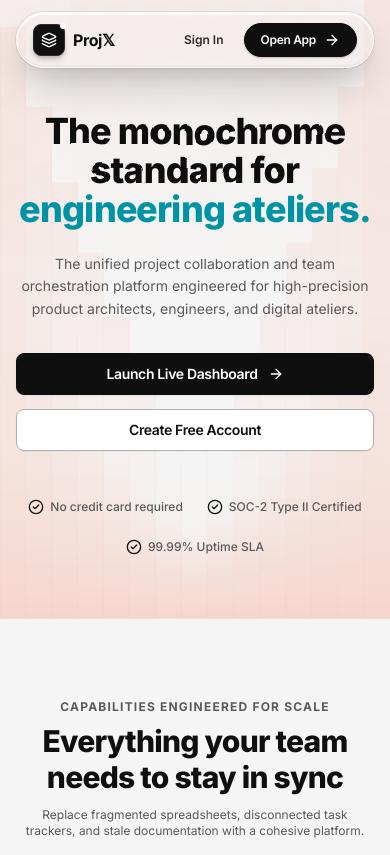
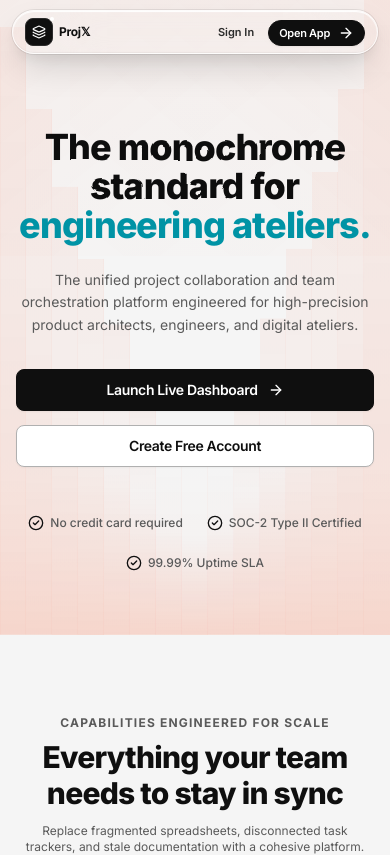
Before and after one commit to neelabhshukla018/ProjX, a React (Vite) app in the folder frontend/: page / in a window 390 px wide. Shown: the top 855 px of the page. Built offline with nearby package versions, Linux system fonts and the light colour scheme.

Commit message:
change the  spsce from below the navbar

```diff
--- a/frontend/src/pages/LandingPage.jsx
+++ b/frontend/src/pages/LandingPage.jsx
@@ -120,19 +120,19 @@ export const LandingPage = () => {
   return (
     <div className="min-h-screen bg-[#F5F5F5] text-[#0F0F0F] selection:bg-[#0F0F0F] selection:text-[#FFFFFF]">
       {/* Top Navigation - Compact Floating 3D Capsule coming out of window */}
-      <header className="fixed top-3 sm:top-5 inset-x-0 z-50 flex justify-center px-4 sm:px-6 lg:px-8 pointer-events-none transition-all duration-300">
+      <header className="fixed top-2.5 sm:top-5 inset-x-0 z-50 flex justify-center px-3 sm:px-6 lg:px-8 pointer-events-none transition-all duration-300">
         <div
-          className={`pointer-events-auto w-full rounded-full bg-[#FFFFFF]/92 backdrop-blur-2xl border border-white/80 ring-1 ring-black/[0.08] shadow-[0_22px_45px_-10px_rgba(0,0,0,0.22),0_10px_20px_-5px_rgba(0,0,0,0.10),inset_0_1.5px_1.5px_rgba(255,255,255,1),inset_0_-1.5px_1px_rgba(0,0,0,0.05)] px-4 sm:px-6 flex items-center justify-between transition-all duration-300 ease-out hover:shadow-[0_28px_55px_-10px_rgba(0,0,0,0.26),0_12px_24px_-5px_rgba(0,0,0,0.12),inset_0_1.5px_1.5px_rgba(255,255,255,1),inset_0_-1.5px_1px_rgba(0,0,0,0.05)] ${
-            isScrolled ? 'h-11 sm:h-12 max-w-4xl lg:max-w-5xl' : 'h-14 sm:h-15 max-w-5xl lg:max-w-6xl'
+          className={`pointer-events-auto w-full rounded-full bg-[#FFFFFF]/92 backdrop-blur-2xl border border-white/80 ring-1 ring-black/[0.08] shadow-[0_16px_36px_-8px_rgba(0,0,0,0.18),0_8px_16px_-4px_rgba(0,0,0,0.08),inset_0_1px_1px_rgba(255,255,255,1),inset_0_-1px_1px_rgba(0,0,0,0.04)] sm:shadow-[0_22px_45px_-10px_rgba(0,0,0,0.22),0_10px_20px_-5px_rgba(0,0,0,0.10),inset_0_1.5px_1.5px_rgba(255,255,255,1),inset_0_-1.5px_1px_rgba(0,0,0,0.05)] px-3 sm:px-6 flex items-center justify-between transition-all duration-300 ease-out hover:shadow-[0_28px_55px_-10px_rgba(0,0,0,0.26),0_12px_24px_-5px_rgba(0,0,0,0.12),inset_0_1.5px_1.5px_rgba(255,255,255,1),inset_0_-1.5px_1px_rgba(0,0,0,0.05)] ${
+            isScrolled ? 'h-[38px] sm:h-11 md:h-12 max-w-4xl lg:max-w-5xl' : 'h-[44px] sm:h-14 md:h-15 max-w-5xl lg:max-w-6xl'
           }`}
         >
           {/* Logo */}
-          <Link to="/" className="flex items-center gap-2 sm:gap-2.5 group">
-            <div className="w-8 h-8 sm:w-9 sm:h-9 rounded-lg sm:rounded-xl bg-[#0F0F0F] border border-[#2C2C2C] flex items-center justify-center text-white shadow-md shadow-black/20 relative group-hover:scale-105 transition-transform flex-shrink-0">
-              <Layers className="w-4 h-4 sm:w-[18px] sm:h-[18px] text-white" />
-              <span className="absolute -top-0.5 -right-0.5 w-1.5 h-1.5 rounded-full bg-[#FFFFFF]" />
+          <Link to="/" className="flex items-center gap-1.5 sm:gap-2.5 group shrink-0">
+            <div className="w-7 h-7 sm:w-9 sm:h-9 rounded-lg sm:rounded-xl bg-[#0F0F0F] border border-[#2C2C2C] flex items-center justify-center text-white shadow-xs sm:shadow-md shadow-black/20 relative group-hover:scale-105 transition-transform shrink-0">
+              <Layers className="w-3.5 h-3.5 sm:w-[18px] sm:h-[18px] text-white" />
+              <span className="absolute -top-0.5 -right-0.5 w-1 h-1 sm:w-1.5 sm:h-1.5 rounded-full bg-[#FFFFFF]" />
             </div>
-            <span className="font-bold text-base sm:text-lg text-[#0F0F0F] tracking-tight flex items-center">
+            <span className="font-bold text-xs sm:text-base md:text-lg text-[#0F0F0F] tracking-tight flex items-center">
               Proj<span className="text-[#0F0F0F] font-bold" style={{ fontFamily: '"Inter", "Segoe UI Symbol", "Apple Symbols", sans-serif' }}>𝕏</span>
             </span>
           </Link>
@@ -166,10 +166,10 @@ export const LandingPage = () => {
           </nav>
 
           {/* Right CTA */}
-          <div className="flex items-center gap-2 sm:gap-3">
+          <div className="flex items-center gap-1.5 sm:gap-3 shrink-0">
             <Link
               to="/login"
-              className="text-xs sm:text-sm font-semibold text-[#2C2C2C] hover:text-[#0F0F0F] px-3 py-1.5 rounded-full hover:bg-black/[0.05] transition-colors"
+              className="text-[11px] sm:text-sm font-semibold text-[#2C2C2C] hover:text-[#0F0F0F] px-2 sm:px-3 py-1 sm:py-1.5 rounded-full hover:bg-black/[0.05] transition-colors"
             >
               Sign In
             </Link>
@@ -178,7 +178,7 @@ export const LandingPage = () => {
                 size="sm"
                 variant="primary"
                 rightIcon={ArrowRight}
-                className="!py-2 !px-4 !text-xs sm:!text-sm !rounded-full shadow-md shadow-black/20 hover:shadow-lg hover:-translate-y-0.5 transition-all font-semibold"
+                className="!py-1 sm:!py-2 !px-2.5 sm:!px-4 !text-[11px] sm:!text-sm !rounded-full shadow-xs sm:shadow-md hover:shadow-lg hover:-translate-y-0.5 transition-all font-semibold"
               >
                 Open App
               </Button>
@@ -188,7 +188,7 @@ export const LandingPage = () => {
       </header>
 
       {/* Hero Section */}
-      <section className="relative pt-28 sm:pt-36 lg:pt-40 pb-16 px-4 sm:px-6 lg:px-8 overflow-hidden">
+      <section className="relative pt-32 sm:pt-36 lg:pt-40 pb-16 px-4 sm:px-6 lg:px-8 overflow-hidden">
         {/* Animated Gradient Bars Background (inspired by @waleedkibhen on 21st.dev) */}
         <GradientBars
           numBars={15}
```
